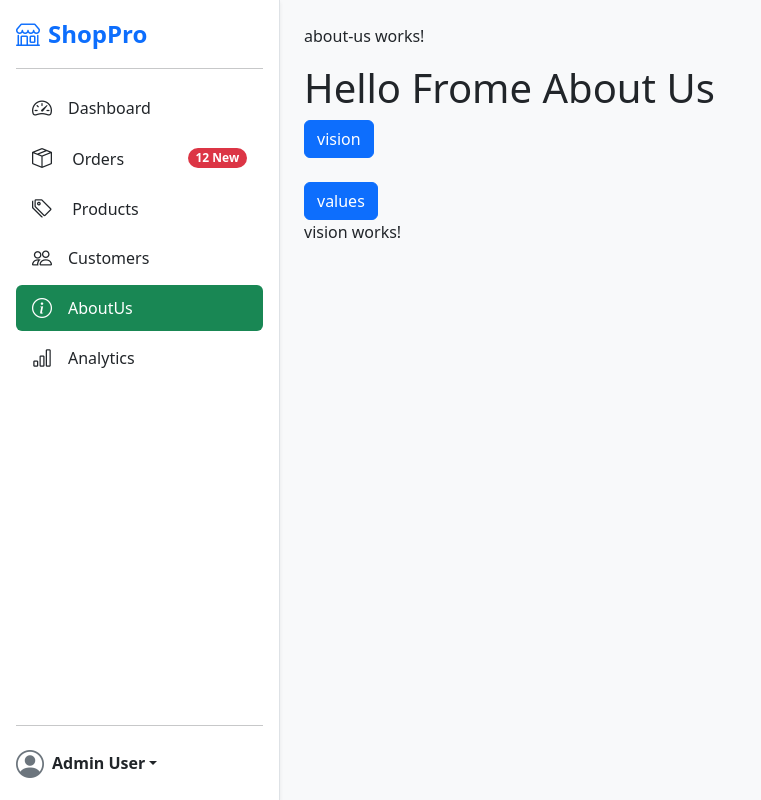
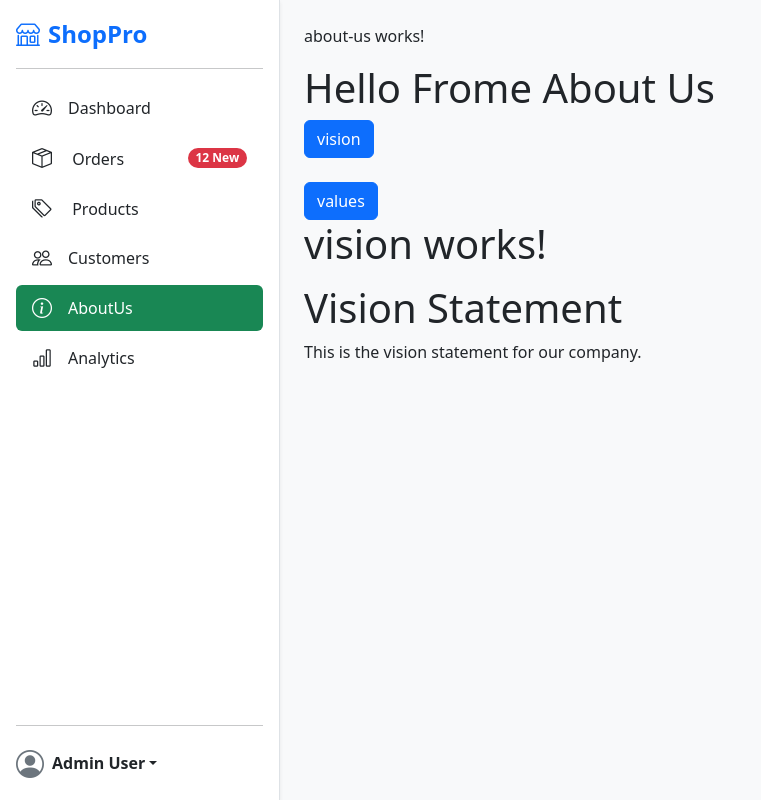
Before and after one commit to mouthmohammed3-del/e-commerce-Angular, an Angular app in the folder ecommerceApp/: page /About/Vision in a window 1280 px wide. Shown: the whole page, without its empty margins (0-761 px from the left). Built offline with nearby package versions, Linux system fonts and the light colour scheme.

Commit message:
Default Route Redirect

```diff
--- a/ecommerceApp/src/app/components/vision/vision.component.html
+++ b/ecommerceApp/src/app/components/vision/vision.component.html
@@ -1 +1,3 @@
-<p>vision works!</p>
+<h1><p>vision works!</p></h1>
+<h1>Vision Statement</h1>
+<p>This is the vision statement for our company.</p>
```
Also changed, not shown: ecommerceApp/src/app/app.routes.ts (+6 -2 lines).
